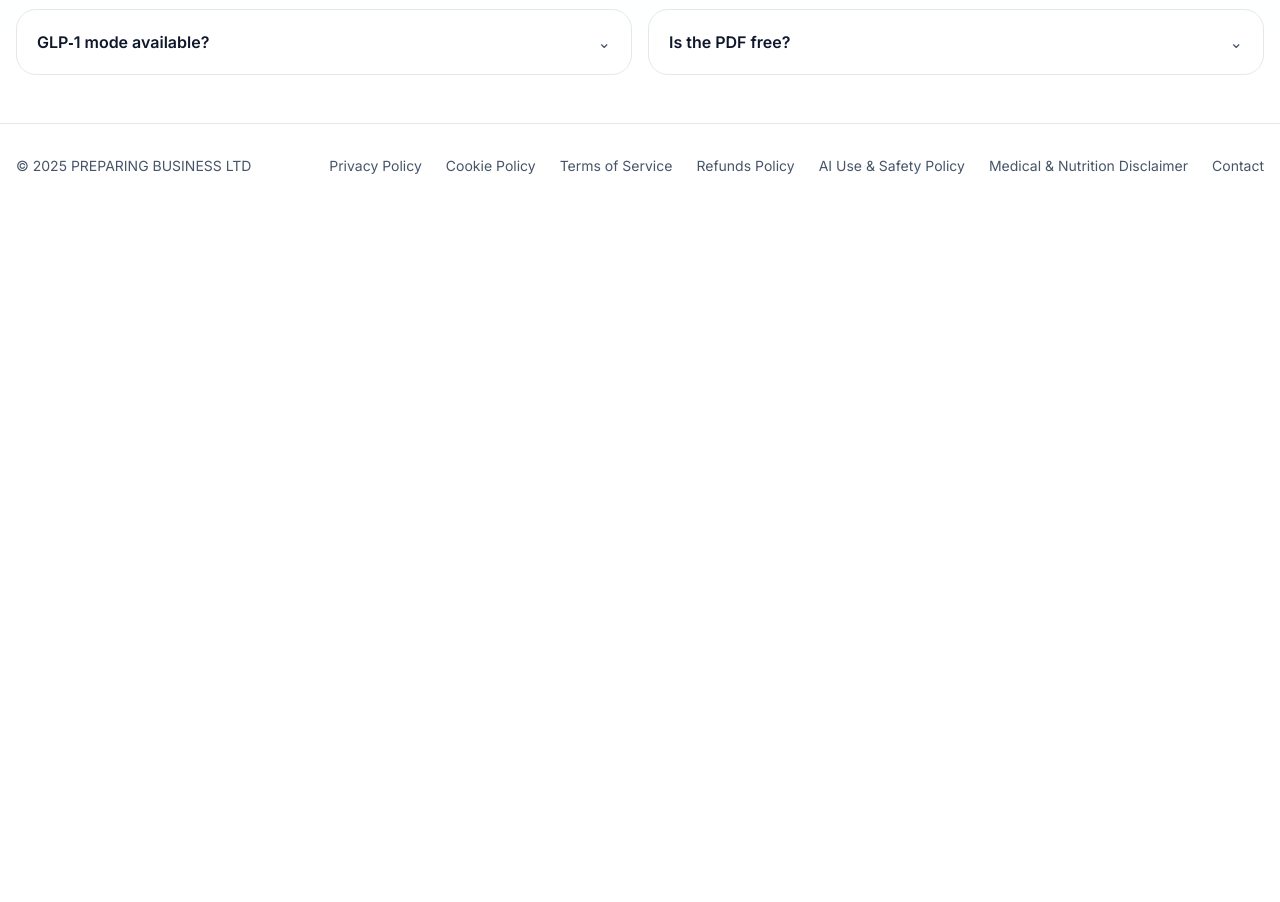
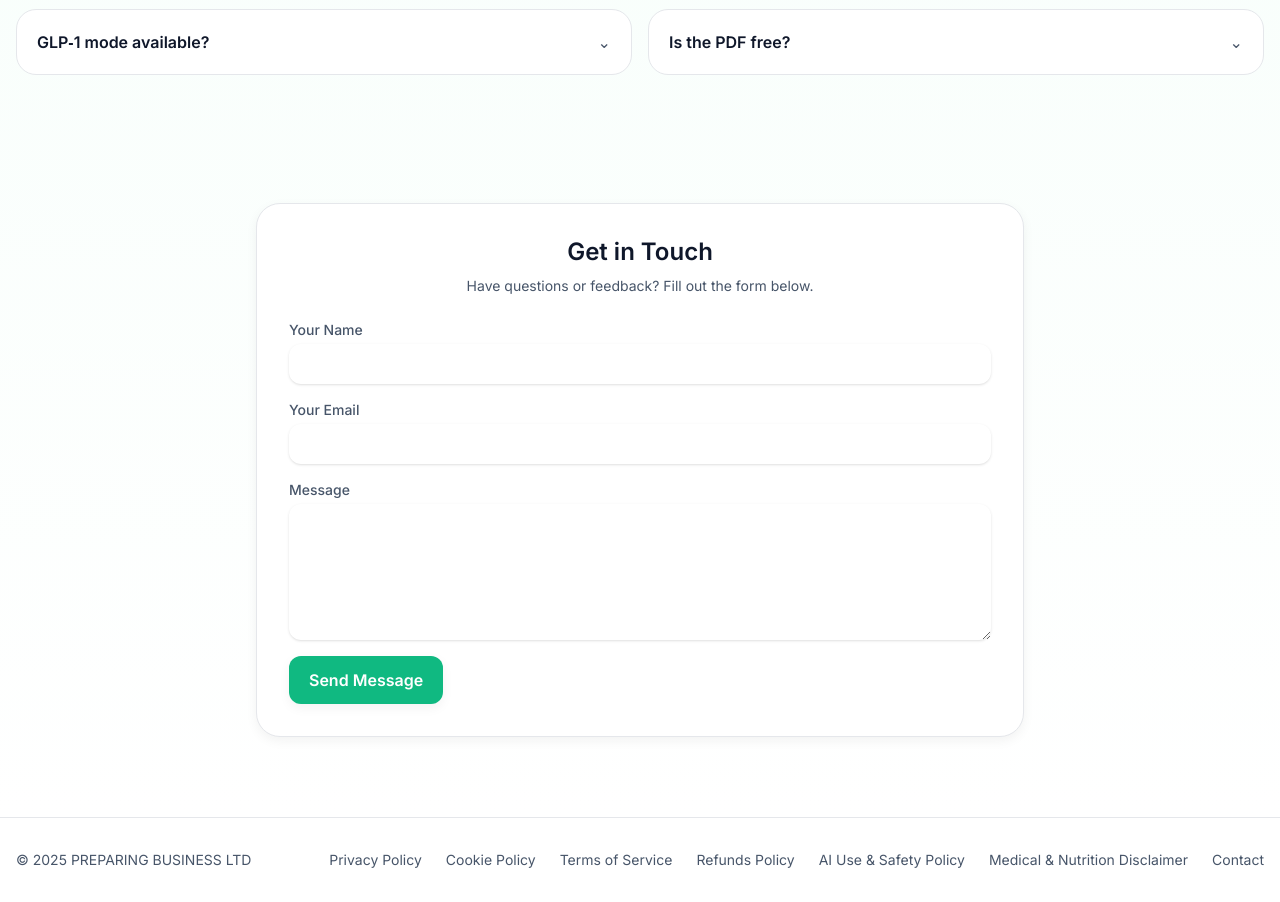
Before and after one commit to shapeai4-rgb/shapeai, a Next.js app: page / in a window 1280 px wide. Shown: the part 1820-2722 px from the top of the page. Before the commit the page ends 2028 px from the top, so only its background shows below. Built offline with nearby package versions, Linux system fonts and the light colour scheme; no server answers.

Commit message:
feat: Create reusable contact form and add to homepage

```diff
--- a/src/app/contact/page.tsx
+++ b/src/app/contact/page.tsx
@@ -1,39 +1,9 @@
 'use client';
 
-import React, { useState } from 'react';
-import axios from 'axios';
-import { Button } from '@/components/ui/Button';
-
-// ★ Примечание: Метаданные для динамических страниц лучше всего задавать в layout или page файле верхнего уровня,
-// но для простоты мы опустим их здесь, так как страница клиентская.
+import React from 'react';
+import { ContactForm } from '@/components/shared/ContactForm'; // ★ 1. Импортируем компонент
 
 export default function ContactPage() {
-  const [formData, setFormData] = useState({ name: '', email: '', message: '' });
-  const [status, setStatus] = useState<'idle' | 'loading' | 'success' | 'error'>('idle');
-  const [errorMessage, setErrorMessage] = useState('');
-
-  const handleChange = (e: React.ChangeEvent<HTMLInputElement | HTMLTextAreaElement>) => {
-    setFormData({ ...formData, [e.target.name]: e.target.value });
-  };
-
-  const handleSubmit = async (e: React.FormEvent<HTMLFormElement>) => {
-    e.preventDefault();
-    setStatus('loading');
-    setErrorMessage('');
-
-    try {
-      const response = await axios.post('/api/contact', formData);
-      if (response.status === 200) {
-        setStatus('success');
-        setFormData({ name: '', email: '', message: '' }); // Очищаем форму
-      }
-    } catch (error) {
-      setStatus('error');
-      setErrorMessage('Something went wrong. Please try again.');
-      console.error('Contact form error:', error);
-    }
-  };
-
   return (
     <main className="mx-auto max-w-7xl px-4 py-12 md:py-20">
       <div className="text-center">
@@ -58,31 +28,10 @@ export default function ContactPage() {
         </div>
 
         {/* --- Правая колонка: Форма обратной связи --- */}
-        <form onSubmit={handleSubmit} className="space-y-4">
-          <div>
-            <label htmlFor="name" className="block text-sm font-medium text-neutral-slate">Your Name</label>
-            <input type="text" name="name" id="name" required value={formData.name} onChange={handleChange} className="mt-1 block w-full rounded-xl border-neutral-lines px-3 py-2 shadow-sm focus:border-accent focus:ring focus:ring-accent/50" />
-          </div>
-          <div>
-            <label htmlFor="email" className="block text-sm font-medium text-neutral-slate">Your Email</label>
-            <input type="email" name="email" id="email" required value={formData.email} onChange={handleChange} className="mt-1 block w-full rounded-xl border-neutral-lines px-3 py-2 shadow-sm focus:border-accent focus:ring focus:ring-accent/50" />
-          </div>
-          <div>
-            <label htmlFor="message" className="block text-sm font-medium text-neutral-slate">Message</label>
-            <textarea name="message" id="message" required rows={5} value={formData.message} onChange={handleChange} className="mt-1 block w-full rounded-xl border-neutral-lines px-3 py-2 shadow-sm focus:border-accent focus:ring focus:ring-accent/50" />
-          </div>
-          <div>
-            <Button type="submit" disabled={status === 'loading'} className="w-full md:w-auto">
-              {status === 'loading' ? 'Sending...' : 'Send Message'}
-            </Button>
-          </div>
-          {status === 'success' && (
-            <p className="text-status-success">Thank you! Your message has been sent.</p>
-          )}
-          {status === 'error' && (
-            <p className="text-status-danger">{errorMessage}</p>
-          )}
-        </form>
+        <div>
+          {/* ★ 2. Вся логика и JSX формы теперь здесь */}
+          <ContactForm />
+        </div>
       </div>
     </main>
   );
--- a/src/app/page.tsx
+++ b/src/app/page.tsx
@@ -18,6 +18,7 @@ import { StaggeredFadeIn, itemVariants } from "@/components/ui/StaggeredFadeIn";
 import { AnimatedCard } from "@/components/ui/AnimatedCard";
 import { GeneratorPanel } from '@/components/shared/GeneratorPanel';
 import { type GeneratorFormData } from "@/types";
+import { ContactForm } from '@/components/shared/ContactForm';
 
 // Типы для ответа от AI
 interface MealDetail { title: string; kcal: number; }
@@ -201,6 +202,22 @@ export default function HomePage() {
           {FAQ.map((f) => (<FaqItem key={f.q} q={f.q} a={f.a} />))}
         </StaggeredFadeIn>
       </section>
+      <section id="contact-home" className="mx-auto max-w-7xl px-4 py-12 md:py-20">
+        <StaggeredFadeIn>
+          <motion.div
+            variants={itemVariants}
+            className="rounded-3xl border border-neutral-lines bg-white p-6 md:p-8 shadow-soft max-w-3xl mx-auto"
+          >
+            <h2 className="text-xl md:text-2xl font-headings font-semibold text-center">Get in Touch</h2>
+            <p className="mt-2 text-sm text-neutral-slate text-center">
+              Have questions or feedback? Fill out the form below.
+            </p>
+            <div className="mt-6">
+              <ContactForm />
+            </div>
+          </motion.div>
+        </StaggeredFadeIn>
+      </section>
       <AuthModal open={authMode !== null} mode={authMode || "signup"} onClose={() => setAuthMode(null)} />
     </main>
   );
--- /dev/null
+++ b/src/components/shared/ContactForm.tsx
@@ -0,0 +1,61 @@
+'use client';
+
+import React, { useState } from 'react';
+import axios from 'axios';
+import { Button } from '@/components/ui/Button';
+
+export function ContactForm() {
+  const [formData, setFormData] = useState({ name: '', email: '', message: '' });
+  const [status, setStatus] = useState<'idle' | 'loading' | 'success' | 'error'>('idle');
+  const [errorMessage, setErrorMessage] = useState('');
+
+  const handleChange = (e: React.ChangeEvent<HTMLInputElement | HTMLTextAreaElement>) => {
+    setFormData({ ...formData, [e.target.name]: e.target.value });
+  };
+
+  const handleSubmit = async (e: React.FormEvent<HTMLFormElement>) => {
+    e.preventDefault();
+    setStatus('loading');
+    setErrorMessage('');
+
+    try {
+      const response = await axios.post('/api/contact', formData);
+      if (response.status === 200) {
+        setStatus('success');
+        setFormData({ name: '', email: '', message: '' }); // Очищаем форму
+      }
+    } catch (error) {
+      setStatus('error');
+      setErrorMessage('Something went wrong. Please try again.');
+      console.error('Contact form error:', error);
+    }
+  };
+
+  return (
+    <form onSubmit={handleSubmit} className="space-y-4">
+      <div>
+        <label htmlFor="name" className="block text-sm font-medium text-neutral-slate">Your Name</label>
+        <input type="text" name="name" id="name" required value={formData.name} onChange={handleChange} className="mt-1 block w-full rounded-xl border-neutral-lines px-3 py-2 shadow-sm focus:border-accent focus:ring focus:ring-accent/50" />
+      </div>
+      <div>
+        <label htmlFor="email" className="block text-sm font-medium text-neutral-slate">Your Email</label>
+        <input type="email" name="email" id="email" required value={formData.email} onChange={handleChange} className="mt-1 block w-full rounded-xl border-neutral-lines px-3 py-2 shadow-sm focus:border-accent focus:ring focus:ring-accent/50" />
+      </div>
+      <div>
+        <label htmlFor="message" className="block text-sm font-medium text-neutral-slate">Message</label>
+        <textarea name="message" id="message" required rows={5} value={formData.message} onChange={handleChange} className="mt-1 block w-full rounded-xl border-neutral-lines px-3 py-2 shadow-sm focus:border-accent focus:ring focus:ring-accent/50" />
+      </div>
+      <div>
+        <Button type="submit" disabled={status === 'loading'} className="w-full md:w-auto">
+          {status === 'loading' ? 'Sending...' : 'Send Message'}
+        </Button>
+      </div>
+      {status === 'success' && (
+        <p className="text-status-success">Thank you! Your message has been sent.</p>
+      )}
+      {status === 'error' && (
+        <p className="text-status-danger">{errorMessage}</p>
+      )}
+    </form>
+  );
+}
```
